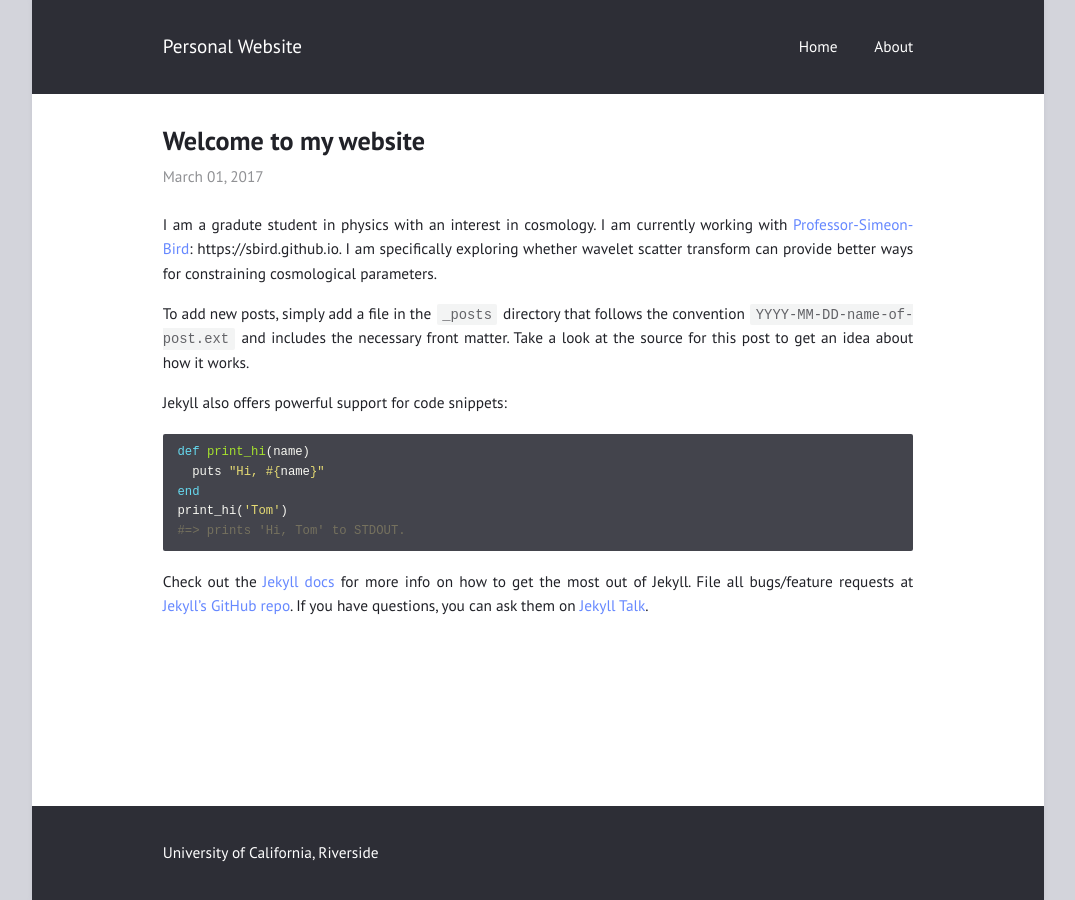
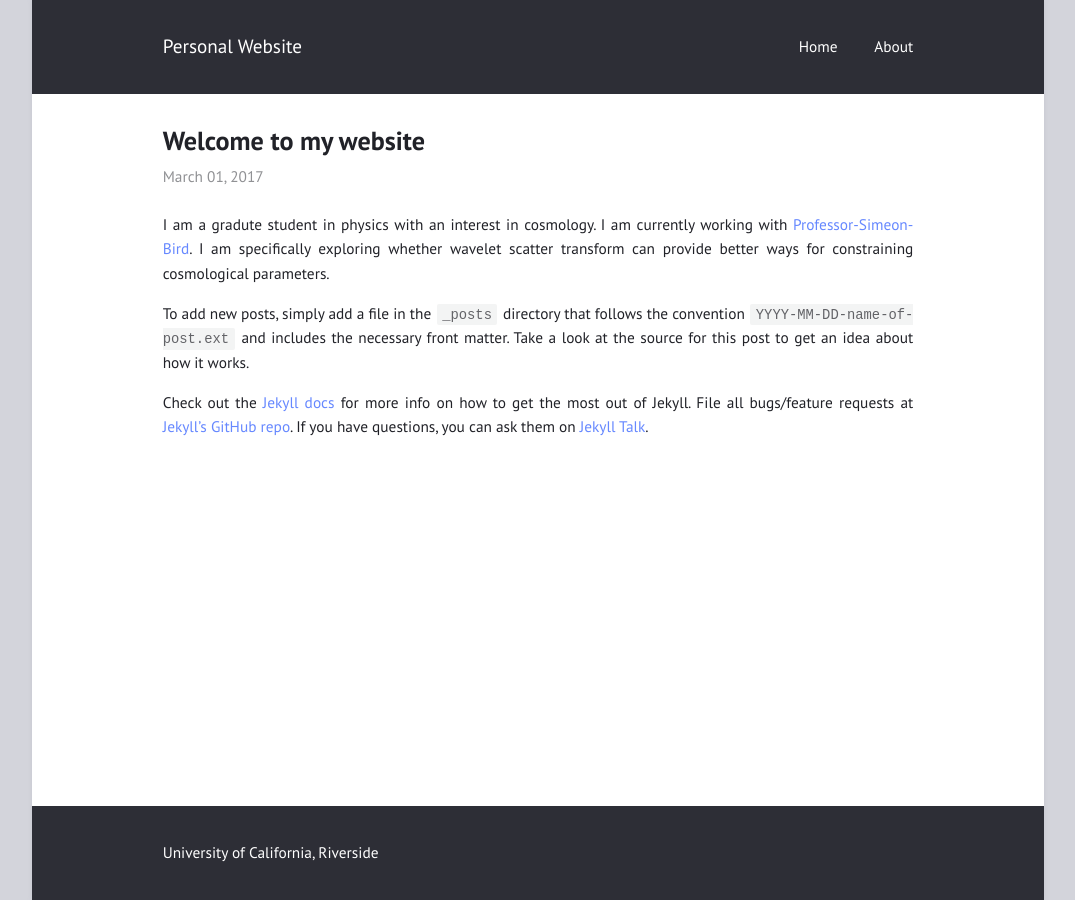
Before and after one commit to htohfa/htohfa.github.io, a Jekyll site: the page built from _posts/2017-03-01-welcome-to-jekyll.md, in a window 1280 px wide. Shown: the whole page, without its empty margins (102-1177 px from the left). Built offline with Jekyll 4.4.1, drawn with Linux system fonts in a browser that asks for light colours.

Commit message:
Update 2017-03-01-welcome-to-jekyll.md

```diff
--- a/_posts/2017-03-01-welcome-to-jekyll.md
+++ b/_posts/2017-03-01-welcome-to-jekyll.md
@@ -2,19 +2,11 @@
 title: "Welcome to my website"
 layout: post
 ---
-I am a gradute student in physics with an interest in cosmology. I am currently working with [Professor-Simeon-Bird]: https://sbird.github.io. I am specifically exploring whether wavelet scatter transform can provide better ways for constraining cosmological parameters.
+I am a gradute student in physics with an interest in cosmology. I am currently working with [Professor-Simeon-Bird]. I am specifically exploring whether wavelet scatter transform can provide better ways for constraining cosmological parameters.
 
 To add new posts, simply add a file in the `_posts` directory that follows the convention `YYYY-MM-DD-name-of-post.ext` and includes the necessary front matter. Take a look at the source for this post to get an idea about how it works.
 
-Jekyll also offers powerful support for code snippets:
 
-{% highlight ruby %}
-def print_hi(name)
-  puts "Hi, #{name}"
-end
-print_hi('Tom')
-#=> prints 'Hi, Tom' to STDOUT.
-{% endhighlight %}
 
 Check out the [Jekyll docs][jekyll-docs] for more info on how to get the most out of Jekyll. File all bugs/feature requests at [Jekyll’s GitHub repo][jekyll-gh]. If you have questions, you can ask them on [Jekyll Talk][jekyll-talk].
 
```
